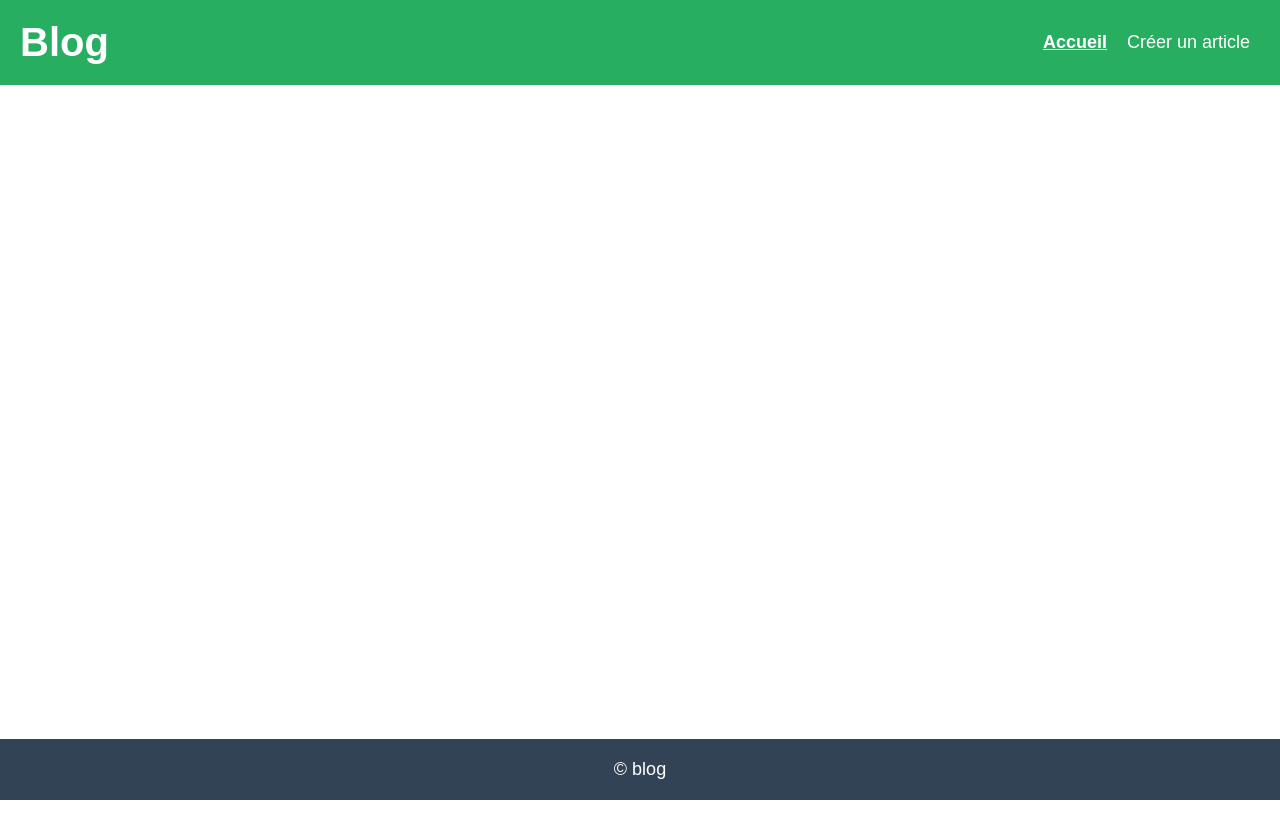
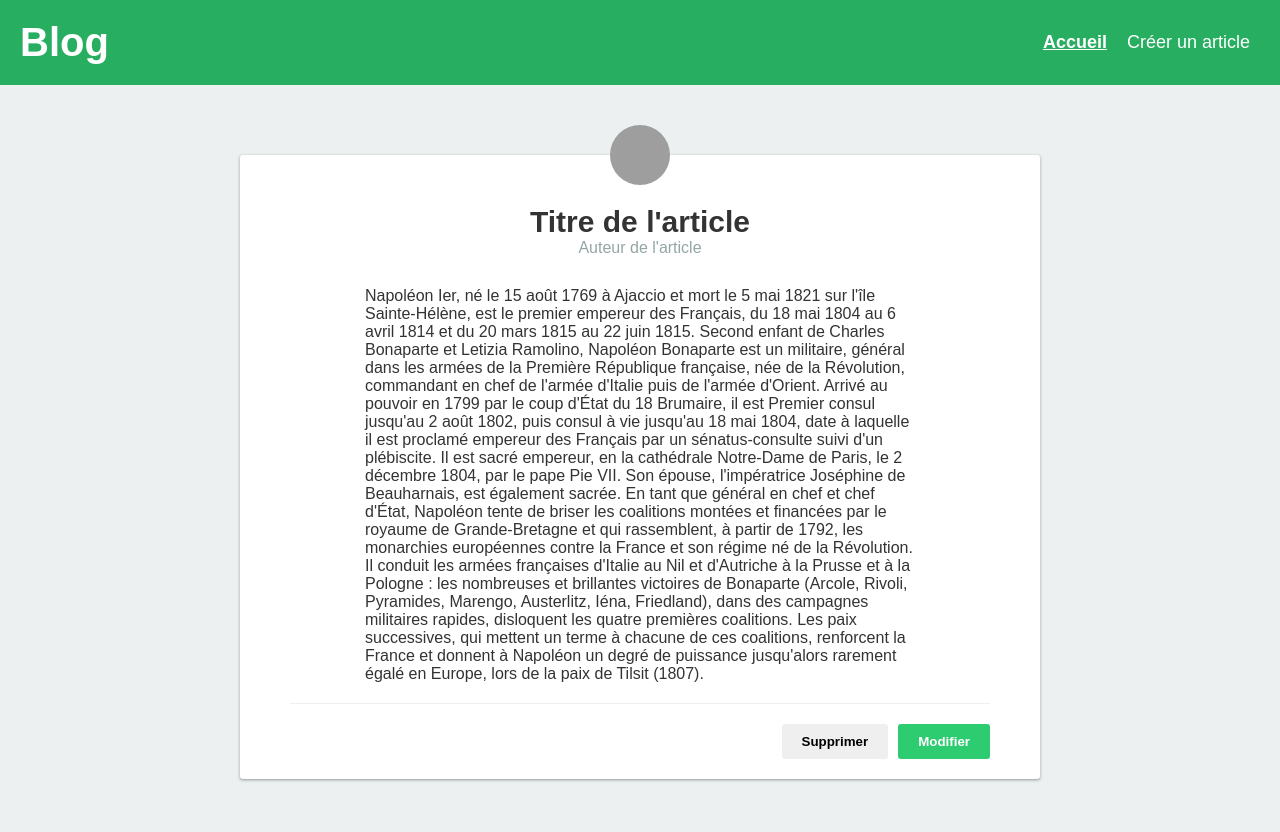
Before and after one commit to bilalsquad/JS-PROJET-BLOG, a website built with webpack: page src/index.html in a window 1280 px wide. Shown: the top 832 px of the page. Before the commit the page ends 800 px from the top, so only its background shows below. Built offline with nearby package versions, Linux system fonts and the light colour scheme; grey boxes are pictures that could not be loaded; a web font is replaced by a local one.

Commit message:
mise en place de html des article pour la page accueil

```diff
--- a/src/assets/styles/_variable.scss
+++ b/src/assets/styles/_variable.scss
@@ -9,4 +9,5 @@
   --box-shadow: 0 1px 2px 0 rgba(60, 64, 67, 0.3),
     0 1px 3px 1px rgba(60, 64, 67, 0.15);
   --error: #e74c3c;
+  --hint: #95a5a6;
 }
--- a/src/assets/styles/style.scss
+++ b/src/assets/styles/style.scss
@@ -46,9 +46,10 @@ header {
 }
 
 .content {
-  grid-area: content;
-  padding: 20px;
-}
+    grid-area: content;
+    padding: 20px;
+    background: var(--divider);
+  }
 
 footer {
   grid-area: footer;
--- a/src/index.html
+++ b/src/index.html
@@ -19,11 +19,56 @@
             <a href="./index.html" class="header-nav active">Accueil</a>
           </li>
           <li>
-            <a href="./form.html" class="header-nav">Créer un article</a>
+            <a href="./form.html" class="header-nav"
+              >Créer un article</a
+            >
           </li>
         </ul>
       </header>
-      <div class="content"></div>
+      <div class="content">
+        <div class="articles-container">
+          <div class="article">
+            <img
+              src="https://randomuser.me/api/portraits/men/73.jpg"
+              alt="profile"
+            />
+            <h2>Titre de l'article</h2>
+            <p class="article-author">Auteur de l'article</p>
+            <p class="article-content">
+              Napoléon Ier, né le 15 août 1769 à Ajaccio et mort le 5 mai 1821
+              sur l'île Sainte-Hélène, est le premier empereur des Français, du
+              18 mai 1804 au 6 avril 1814 et du 20 mars 1815 au 22 juin 1815.
+              Second enfant de Charles Bonaparte et Letizia Ramolino, Napoléon
+              Bonaparte est un militaire, général dans les armées de la Première
+              République française, née de la Révolution, commandant en chef de
+              l'armée d'Italie puis de l'armée d'Orient. Arrivé au pouvoir en
+              1799 par le coup d'État du 18 Brumaire, il est Premier consul
+              jusqu'au 2 août 1802, puis consul à vie jusqu'au 18 mai 1804, date
+              à laquelle il est proclamé empereur des Français par un
+              sénatus-consulte suivi d'un plébiscite. Il est sacré empereur, en
+              la cathédrale Notre-Dame de Paris, le 2 décembre 1804, par le pape
+              Pie VII. Son épouse, l'impératrice Joséphine de Beauharnais, est
+              également sacrée. En tant que général en chef et chef d'État,
+              Napoléon tente de briser les coalitions montées et financées par
+              le royaume de Grande-Bretagne et qui rassemblent, à partir de
+              1792, les monarchies européennes contre la France et son régime né
+              de la Révolution. Il conduit les armées françaises d'Italie au Nil
+              et d'Autriche à la Prusse et à la Pologne : les nombreuses et
+              brillantes victoires de Bonaparte (Arcole, Rivoli, Pyramides,
+              Marengo, Austerlitz, Iéna, Friedland), dans des campagnes
+              militaires rapides, disloquent les quatre premières coalitions.
+              Les paix successives, qui mettent un terme à chacune de ces
+              coalitions, renforcent la France et donnent à Napoléon un degré de
+              puissance jusqu'alors rarement égalé en Europe, lors de la paix de
+              Tilsit (1807).
+            </p>
+            <div class="article-actions">
+              <button class="btn btn-danger">Supprimer</button>
+              <button class="btn btn-primary">Modifier</button>
+            </div>
+          </div>
+        </div>
+      </div>
       <footer>© blog</footer>
     </div>
   </body>
--- a/src/index.scss
+++ b/src/index.scss
@@ -0,0 +1,48 @@
+.content {
+    display: flex;
+    justify-content: center;
+    align-items: center;
+    .articles-container {
+      max-width: 800px;
+      width: 100%;
+      margin: 5rem 0 10rem 0;
+      .article {
+        background: white;
+        padding: 0 5rem;
+        border-radius: 0.3rem;
+        display: flex;
+        margin-bottom: 5rem;
+        flex-direction: column;
+        align-items: center;
+        box-shadow: var(--box-shadow);
+        img {
+          height: 6rem;
+          width: 6rem;
+          border-radius: 50%;
+          margin-top: -3rem;
+        }
+        h2 {
+          margin-top: 2rem;
+          margin-bottom: 0;
+        }
+        .article-author {
+          color: var(--hint);
+          margin-bottom: 3rem;
+        }
+        .article-content {
+          max-width: 550px;
+        }
+        .article-actions {
+          width: 100%;
+          display: flex;
+          justify-content: flex-end;
+          padding: 2rem 0;
+          margin-top: 2rem;
+          border-top: 1px solid var(--divider);
+          .btn {
+            margin-left: 1rem;
+          }
+        }
+      }
+    }
+  }
```
